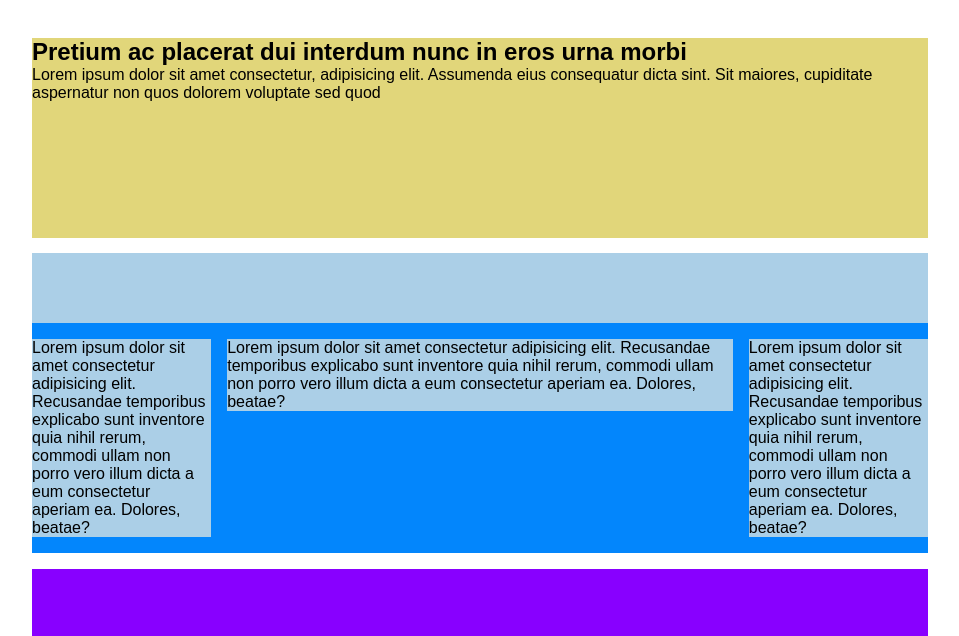
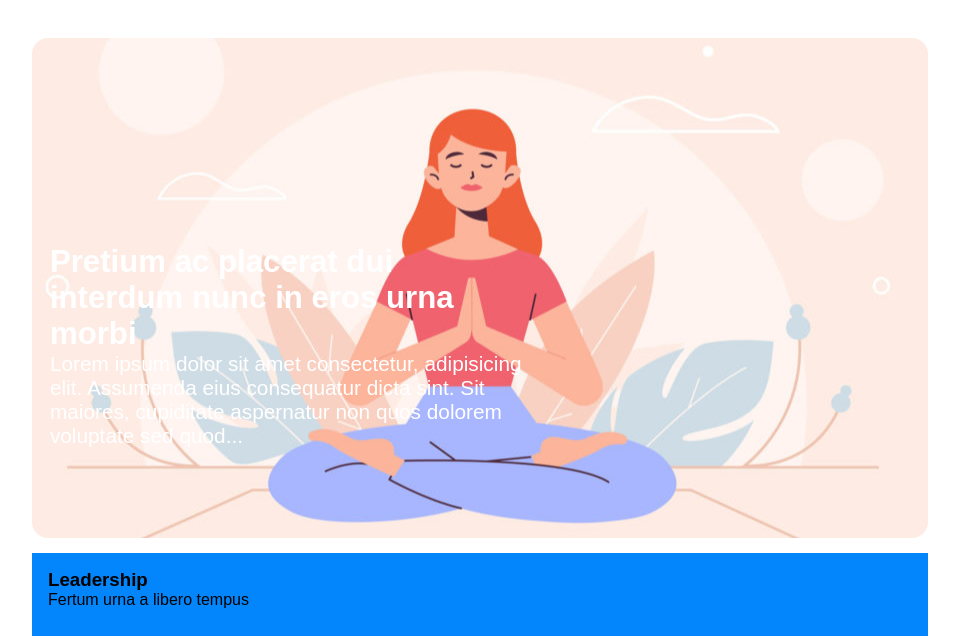
Before and after one commit to sandyclaws89/htmlcss-wp, a plain HTML site: page index.html in a window 1280 px wide. Shown: the part 142-778 px from the top of the page, without its empty margins (160-1119 px from the left). Drawn offline with Linux system fonts and the light colour scheme.

Commit message:
Banner con immagie grande

```diff
--- a/css/style.css
+++ b/css/style.css
@@ -11,7 +11,7 @@
     margin
 }
 
-.pinkblock{
+header{
     margin: 15px 15% 15px 15%  ;
     height: 150px;
 }
@@ -28,36 +28,46 @@ li{
 
 
 }
-li:hover{
 
+.textform{
+    padding-top: 23%;
+    padding-left: 2%;
+    padding-right: 45%;
+    padding-bottom: 0;
+    font-size: 1.3em;
+    color: white;
 }
 
-.yellowblock {
-    margin: 15px 15% 15px 15%  ;
-    background-color: #e1d67a;
-    height: 200px;
-}
+.banner {
+    margin: 15px 15% 15px 15%;
+    height: 500px;
+    background-image: url(../img/banner.jpg);
+    background-position: center;
+    border-radius: 1em;
 
-.lblueblock {
+    }
+
+.articlebanner {
     margin-top: 15px;
     margin-left: 15%;
     margin-right: 15%;
     margin-bottom: 1em;
     background-color: #0386fc;
-    hight: 800px;
+
 }
 
-.lblueblock::after{
+.articlebanner::after{
     content: '';
     display: table;
     clear: both;
 }
 
 .upblock{
-    background-color: #abcfe7;
     width: 100%;
     height: 70px;
     margin-bottom: 1em;
+    padding-top: 1em;
+    padding-left: 1em;
 }
 
 
--- a/index.html
+++ b/index.html
@@ -11,8 +11,8 @@
 
 <body>
 
-    <!-- Parte alta (colore rosa) -->
-    <header class="pinkblock">
+    <!-- Parte alta (Header e barra di navigazione) -->
+    <header>
         <img src="img/logo.png" class="imglogo" alt="immagine logo">
         <nav>
             <ul>
@@ -26,21 +26,24 @@
         </nav>
     </header>
 
-    <!-- Parte centrale (colore giallo e azzurro) -->
+    <!-- Parte centrale (Banner centrale con immagine grande, tre colonne) -->
     <main>
 
-        <!-- Blocco giallo -->
-
-        <section class="yellowblock">
-            <h2>Pretium ac placerat dui interdum nunc in eros urna morbi</h2>
-            <div>Lorem ipsum dolor sit amet consectetur, adipisicing elit. Assumenda eius consequatur dicta sint. Sit
-                maiores, cupiditate aspernatur non quos dolorem voluptate sed quod </div>
-
+        <!-- banner con immagine grande -->
+        <section class="banner">
+            <div class="textform">
+                <h2>Pretium ac placerat dui interdum nunc in eros urna morbi</h2>
+                <div>Lorem ipsum dolor sit amet consectetur, adipisicing elit. Assumenda eius consequatur
+                    dicta sint. Sit
+                    maiores, cupiditate aspernatur non quos dolorem voluptate sed quod...</div>
+            </div>
         </section>
 
-        <!-- Blocco azzurro -->
-        <section class="lblueblock">
+        <!-- Parte centrale con i 3 articoli -->
+        <section class="articlebanner">
             <div class="upblock">
+                <h3>Leadership</h3>
+                <div>Fertum urna a libero tempus</div>
 
             </div>
             <div class="leftblock">
```
